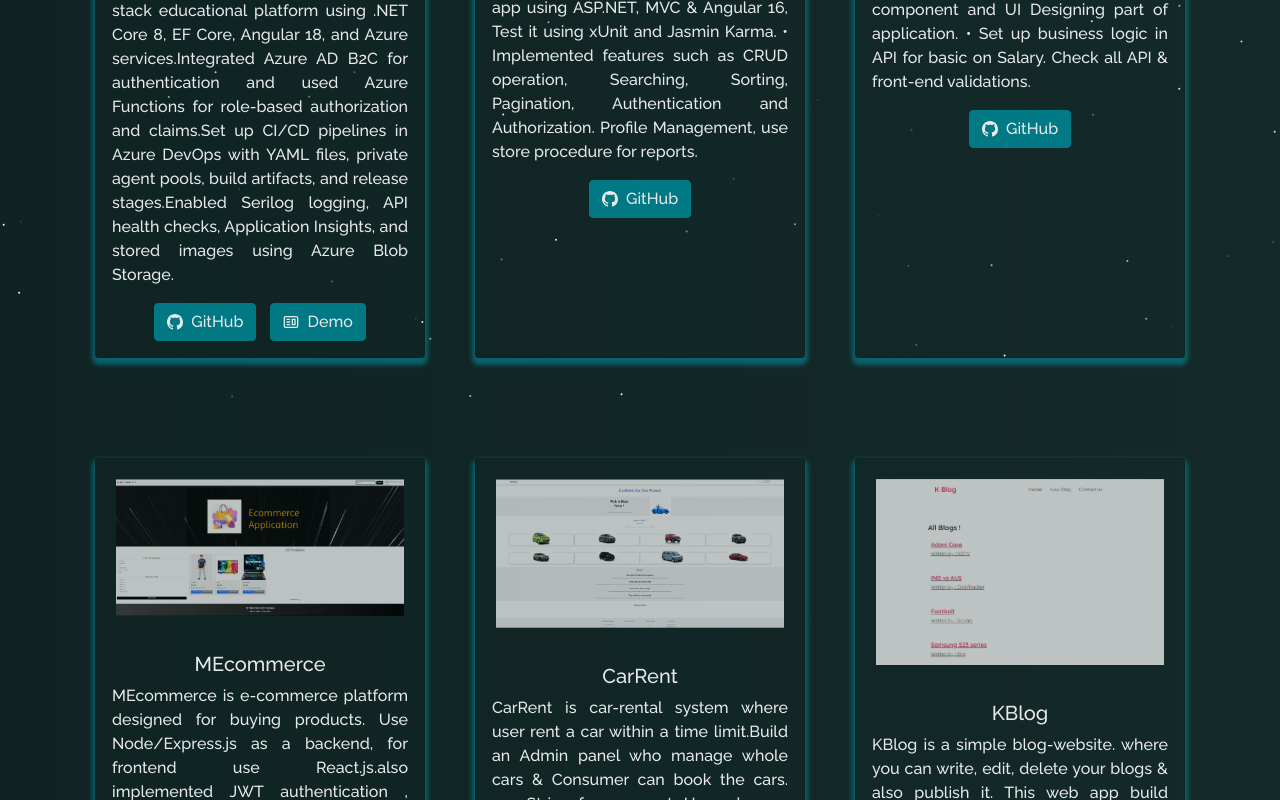
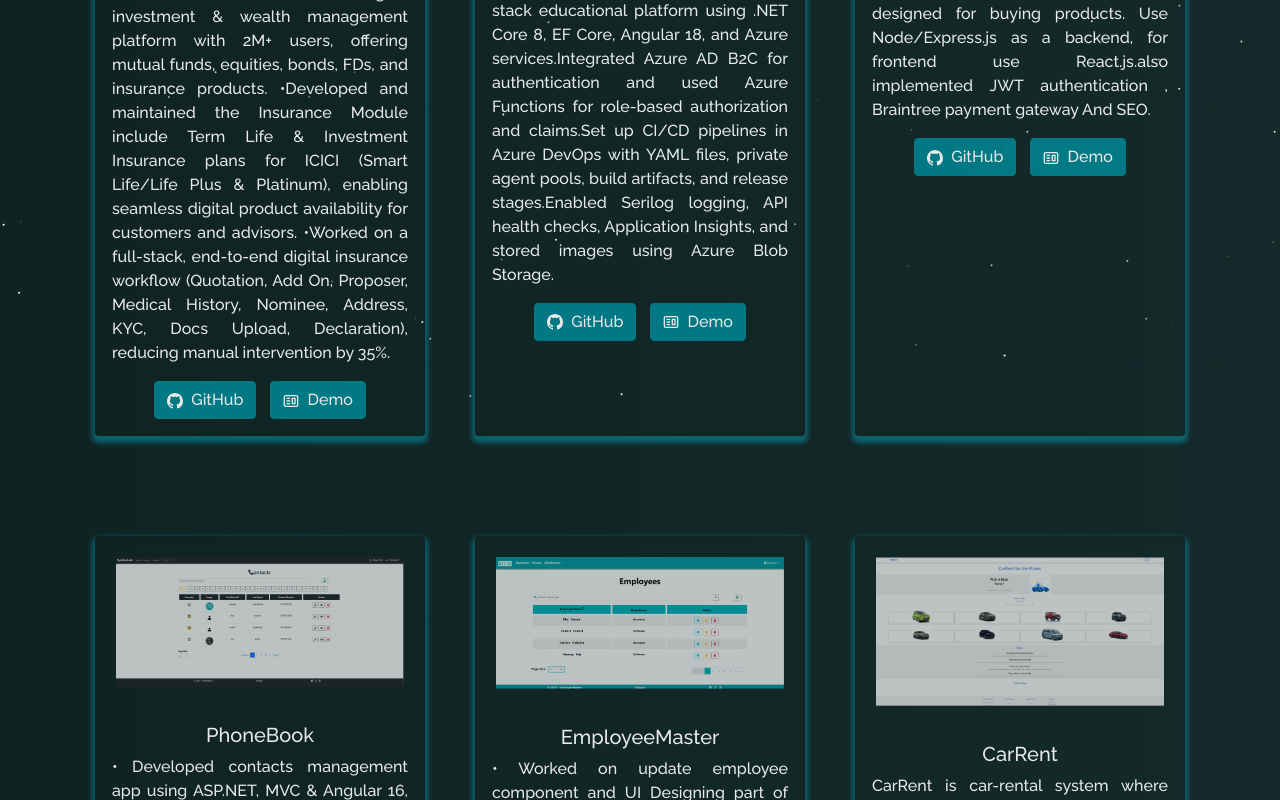
Before and after one commit to kashyap1807/kashyap_portfolio, a React (Create React App) app: page /project in a window 1280 px wide. Shown: the part 400-1200 px from the top of the page. Built offline with nearby package versions, Linux system fonts and the light colour scheme.

Commit message:
Refactor code structure for improved readability and maintainability

```diff
--- a/src/components/Projects/Projects.js
+++ b/src/components/Projects/Projects.js
@@ -9,6 +9,7 @@ import img from "../../Assets/Projects/imagecomp.png";
 import pb from "../../Assets/Projects/phoneb.png";
 import em from "../../Assets/Projects/empdb.png"
 import edv from "../../Assets/Projects/eduverse.png";
+import fbp from "../../Assets/Projects/fundzbazarPic.png";
 
 function Projects() {
   return (
@@ -22,6 +23,18 @@ function Projects() {
         <Row style={{ justifyContent: "center", paddingBottom: "10px" }}>
           <Col md={4} className="project-card">
             <ProjectCard
+              imgPath={fbp}
+              isBlog={false}
+              title="FundzBazar"
+              description="•Contributed to FundzBazar, a digital investment & wealth management platform with 2M+ users, offering mutual funds, equities, bonds, FDs, and insurance products.
+•Developed and maintained the Insurance Module include Term Life & Investment Insurance plans for ICICI (Smart Life/Life Plus & Platinum), enabling seamless digital product availability for customers and advisors.
+•Worked on a full-stack, end-to-end digital insurance workflow (Quotation, Add On, Proposer, Medical History, Nominee, Address, KYC, Docs Upload, Declaration), reducing manual intervention by 35%."
+              demoLink="https://www.fundzbazar.com/"
+              // ghLink="https://github.com/kashyap1807/EduVerseAngular"
+            />
+          </Col>
+          <Col md={4} className="project-card">
+            <ProjectCard
               imgPath={edv}
               isBlog={false}
               title="Edu-Verse"
@@ -32,13 +45,21 @@ function Projects() {
           </Col>
           <Col md={4} className="project-card">
             <ProjectCard
+              imgPath={mec}
+              isBlog={false}
+              title="MEcommerce"
+              description="MEcommerce is e-commerce platform designed for buying products. Use Node/Express.js as a backend, for frontend use React.js.also implemented JWT authentication , Braintree payment gateway And SEO."
+              ghLink="https://github.com/kashyap1807/M_Ecommerce"
+              demoLink="https://m-ecommerce-frontend.onrender.com/"
+            />
+          </Col>
+          <Col md={4} className="project-card">
+            <ProjectCard
               imgPath={pb}
               isBlog={false}
               title="PhoneBook"
               description="• Developed contacts management app using ASP.NET, MVC & Angular 16, Test it using xUnit and Jasmin Karma.
-•        Implemented features such as CRUD operation, Searching, Sorting, Pagination, Authentication and Authorization. Profile Management, use store procedure for reports.
-"
-              ghLink="https://github.com/kashyap1807/PhonebookAppMain"
+•        Implemented features such as CRUD operation, Searching, Sorting, Pagination, Authentication and Authorization. Profile Management, use store procedure for reports."
             />
           </Col>
           <Col md={4} className="project-card">
@@ -47,19 +68,7 @@ function Projects() {
               isBlog={false}
               title="EmployeeMaster"
               description="• Worked on update employee component and UI Designing part of application.
-•         Set up business logic in API for basic on Salary. Check all API & front-end validations.
-"
-              ghLink="https://github.com/kashyap1807/CivicaEmployeeMaster"
-            />
-          </Col>
-          <Col md={4} className="project-card">
-            <ProjectCard
-              imgPath={mec}
-              isBlog={false}
-              title="MEcommerce"
-              description="MEcommerce is e-commerce platform designed for buying products. Use Node/Express.js as a backend, for frontend use React.js.also implemented JWT authentication , Braintree payment gateway And SEO."
-              ghLink="https://github.com/kashyap1807/M_Ecommerce"
-              demoLink="https://m-ecommerce-frontend.onrender.com/"
+•         Set up business logic in API for basic on Salary. Check all API & front-end validations."
             />
           </Col>
 
```
Also changed, not shown: src/Assets/Projects/fundzbazarPic.png (added), 1 other file (tests, documents, lock files or other folders).
